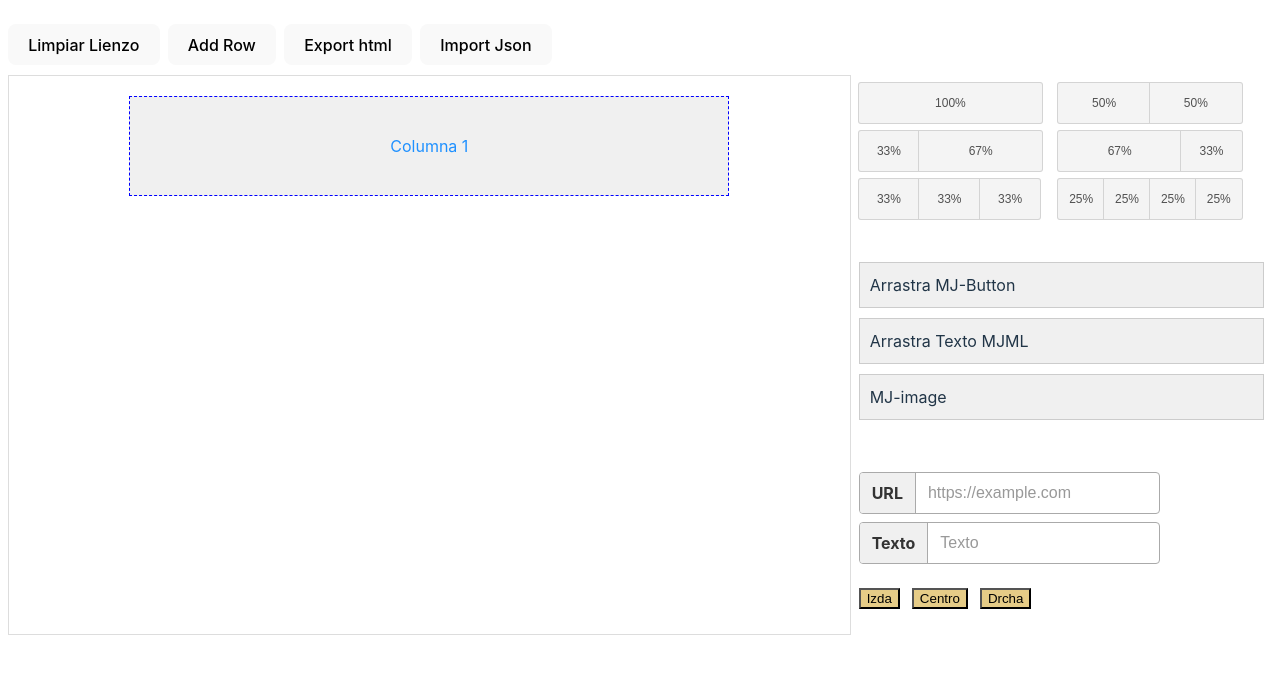
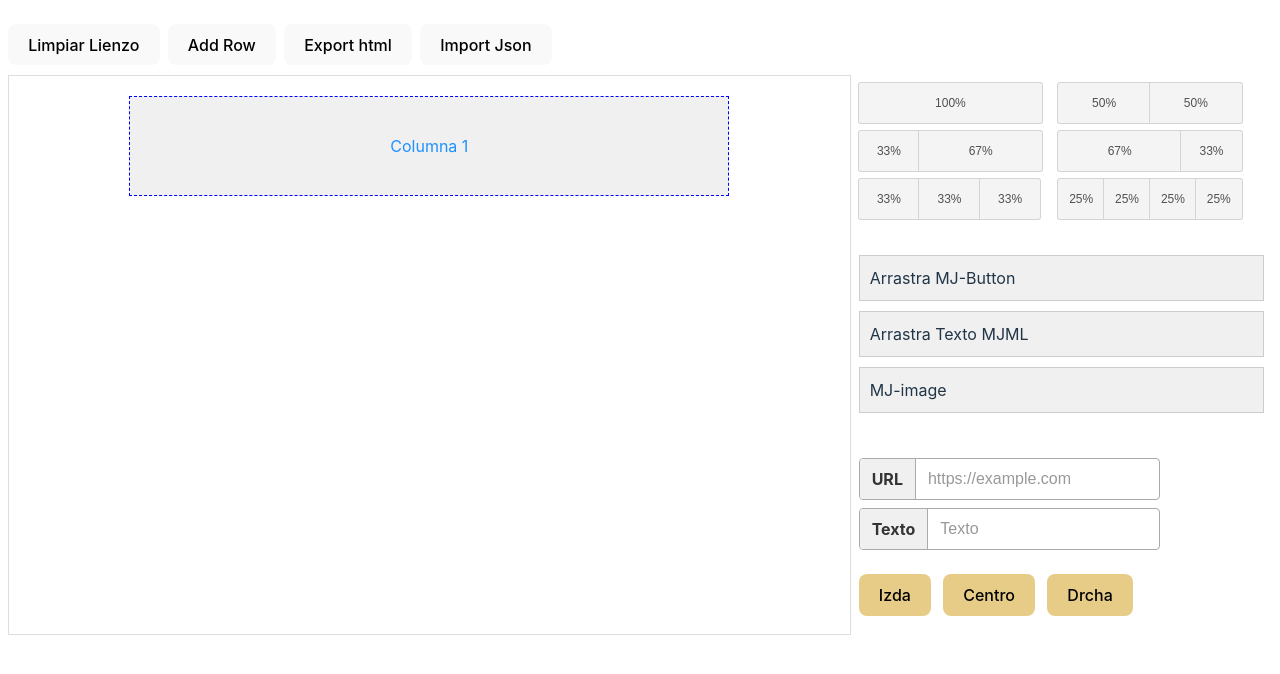
Before and after one commit to mvierapac/custom-email-editor, a Vue app: page / in a window 1280 px wide. Shown: the top 674 px of the page. Built offline with nearby package versions, Linux system fonts and the light colour scheme; what @ckeditor/ckeditor5-vue would draw is missing.

Commit message:
preserve content when configuring columns

```diff
--- a/src/components/BlockRenderer.vue
+++ b/src/components/BlockRenderer.vue
@@ -5,7 +5,8 @@
               backgroundColor: block.properties.backgroundColor,
               color: block.properties.color,
               padding: block.properties.padding,
-              borderRadius: block.properties.borderRadius
+              borderRadius: block.properties.borderRadius,
+              border: 'none'
             }">
       <a :href=block.properties.href :style="{color:'white'}">{{ block.properties.text }}</a>
     </button>
--- a/src/components/ButtonBlock.vue
+++ b/src/components/ButtonBlock.vue
@@ -24,6 +24,7 @@
 .button-link {
   color: white;
   text-decoration: none;
+  border: none;
 }
 
   </style>
--- a/src/components/MjmlEditor.vue
+++ b/src/components/MjmlEditor.vue
@@ -616,33 +616,43 @@ export default {
       return '' // Clase vacía si no se cumple ninguna condición
     },
     // Método para configurar el número de columnas y sus proporciones
-    configureColumns (numColumns, proportions = []) {
+    configureColumns(numColumns, proportions = []) {
+      // Review: Una vez el panel solo salga al seleccionar una fila, se puede eliminar
       if (this.selectedRowIndex === null) {
-        console.log('Por favor, selecciona una fila primero.')
-        return
+        console.log('Por favor, selecciona una fila primero.');
+        return;
       }
 
-      // Crear la nueva configuración de columnas
-      const newColumns = Array.from({ length: numColumns }, (_, i) => ({
-        content: [],
+      const currentColumns = this.rows[this.selectedRowIndex].columns;
+      const newColumns = Array.from({ length: numColumns }, (_, i) => {
+        // Mantener el contenido y configuraciones si la columna actual existe
+        return currentColumns[i]
+          ? {
+              ...currentColumns[i], // Mantener la configuración y contenido actuales
+              width: proportions[i] || (100 / numColumns) + '%' // Ajustar el ancho según proporciones
+            }
+          : {
+              content: [], // Nueva columna sin contenido
               backgroundColor: '#f0f0f0',
               padding: { top: 0, right: 0, bottom: 0, left: 0 },
               border: {
                 width: { top: 0, right: 0, bottom: 0, left: 0 },
                 color: { top: '#000', right: '#000', bottom: '#000', left: '#000' }
               },
-        width: proportions[i] || (100 / numColumns) + '%' // Asignar proporción o dividir en partes iguales
-      }))
+              width: proportions[i] || (100 / numColumns) + '%'
+            };
+      });
 
-      // Asignar las columnas configuradas a la fila seleccionada
-      this.rows[this.selectedRowIndex].columns = newColumns
+      // Asignar la nueva configuración de columnas a la fila seleccionada
+      this.rows[this.selectedRowIndex].columns = newColumns;
 
       // Actualizar las variables de estado
-      this.selectedRowColumns = numColumns
-      this.activeColumn = 0
+      this.selectedRowColumns = numColumns;
+      this.activeColumn = 0;
 
-      console.log(`Fila ${this.selectedRowIndex + 1} configurada con ${numColumns} columnas.`)
+      console.log(`Fila ${this.selectedRowIndex + 1} configurada con ${numColumns} columnas.`);
     },
+
     /// test generate mjml
     generateMJML () {
       let mjmlContent = `
@@ -945,6 +955,13 @@ background-color: #a9a9a9;
 
 .align-button {
   background-color: #e4c77be7;
+  border-radius: 8px;
+  border: 1px solid transparent;
+  padding: 0.6em 1.2em;
+  font-size: 1em;
+  font-weight: 500;
+  font-family: inherit;
+  cursor: pointer;
 }
 
 .color-picker {
```
Lines whose indentation alone changed are shown as unchanged.
